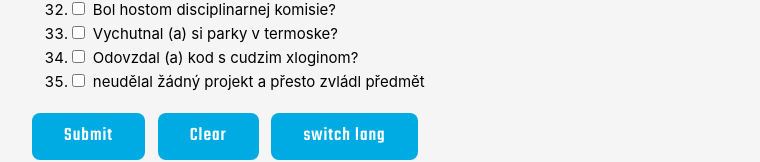
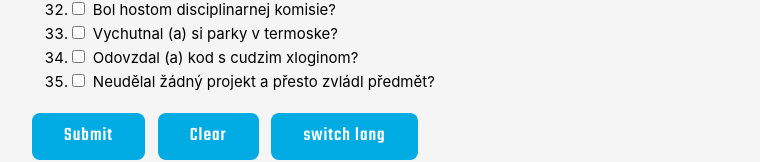
Before and after one commit to adambisa/fitpurityveci, a Vue app: page / in a window 1280 px wide. Shown: the part 978-1140 px from the top of the page, without its empty margins (198-958 px from the left). Built offline with nearby package versions, Linux system fonts and the light colour scheme; a web font is replaced by a local one.

Commit message:
Update Questions.vue

```diff
--- a/src/components/Questions.vue
+++ b/src/components/Questions.vue
@@ -40,7 +40,7 @@ export default {
         "Bol hostom disciplinarnej komisie?",
         "Vychutnal (a) si parky v termoske?",
         "Odovzdal (a) kod s cudzim xloginom?",
-        "neudělal žádný projekt a přesto zvládl předmět"
+        "Neudělal žádný projekt a přesto zvládl předmět?"
       ],
       engQs: [
         "Fell asleep on a lecture?",
```
